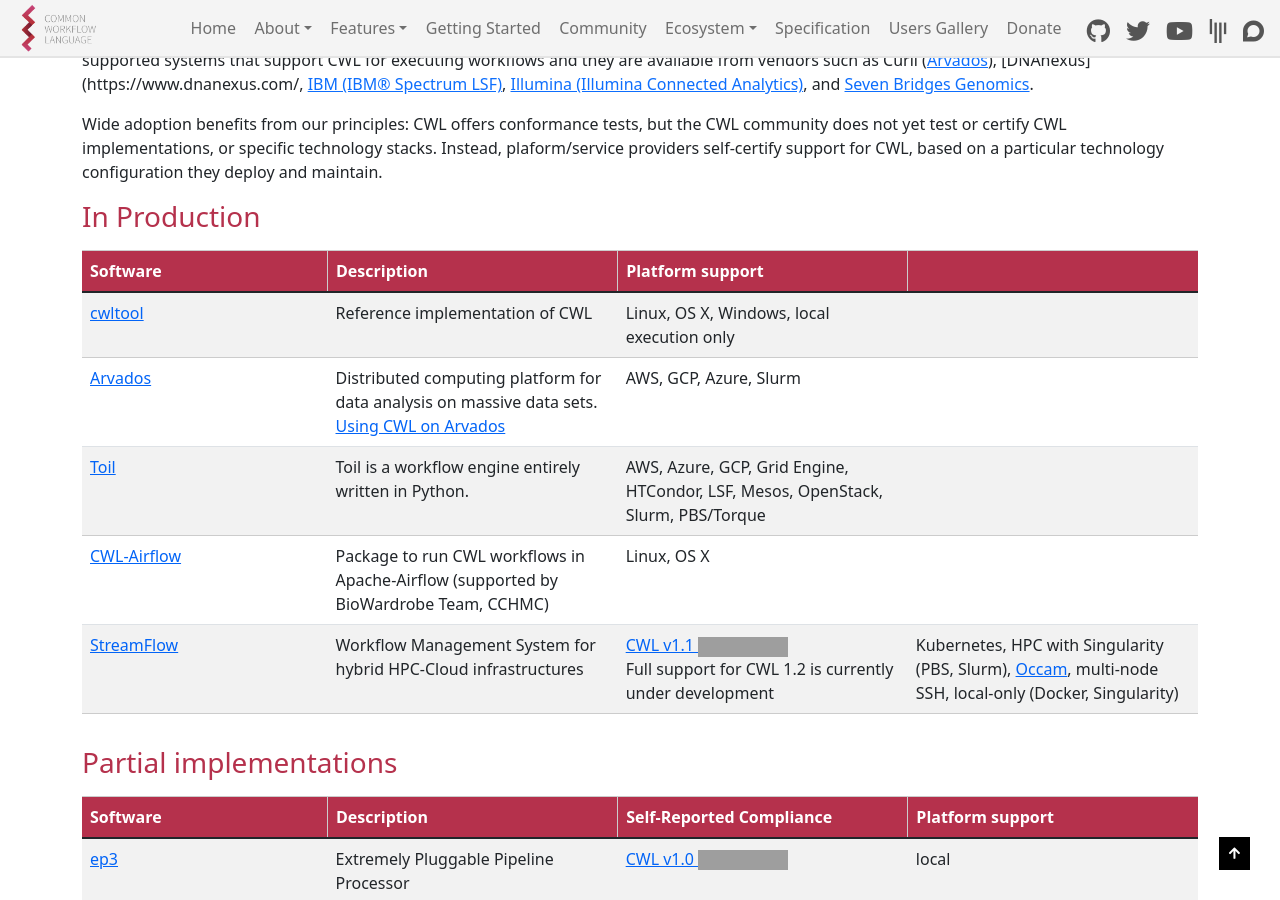
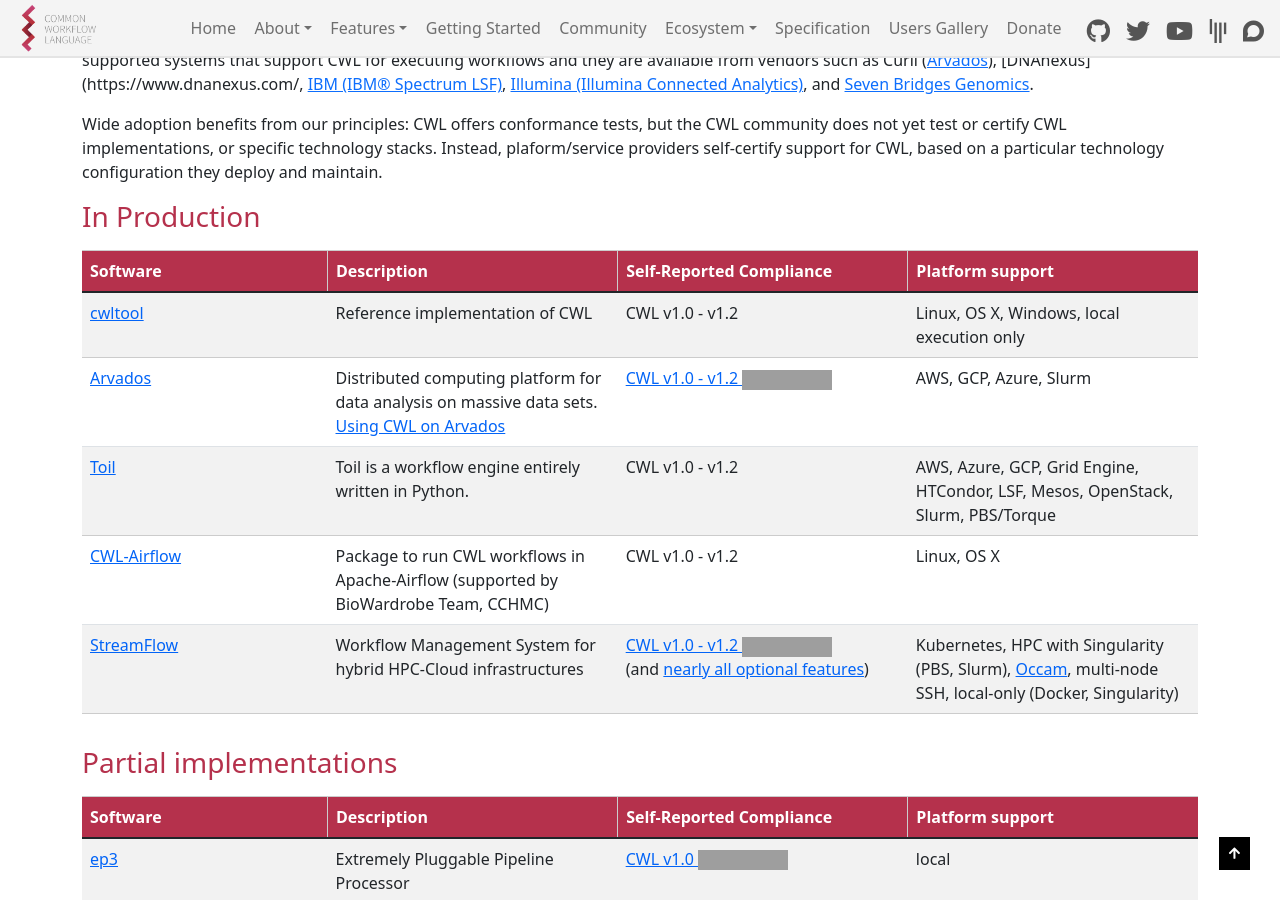
Before and after one commit to common-workflow-language/cwl-website, a Jekyll site: the page built from content/implementations.md, in a window 1280 px wide and 900 px high, scrolled down 282 px. Built offline with Jekyll 4.4.1, drawn with Linux system fonts in a browser that asks for light colours; grey boxes are pictures that could not be loaded.

Commit message:
Add updated Implementations badges from #90 and previous updates

```diff
--- a/content/implementations.md
+++ b/content/implementations.md
@@ -27,14 +27,14 @@
 {:.cwl-red}
 ### In Production
 
-{: .table .rows-3}
-|Software|Description|Platform support|
-|--- |--- |--- |
-|[cwltool](https://github.com/common-workflow-language/cwltool)|Reference implementation of CWL|Linux, OS X, Windows, local execution only|
-|[Arvados](https://arvados.org/)|Distributed computing platform for data analysis on massive data sets. [Using CWL on Arvados](https://doc.arvados.org/user/cwl/cwl-runner.html)|AWS, GCP, Azure, Slurm|
-|[Toil](https://github.com/BD2KGenomics/toil)|Toil is a workflow engine entirely written in Python.|AWS, Azure, GCP, Grid Engine, HTCondor, LSF, Mesos, OpenStack, Slurm, PBS/Torque|
-|[CWL-Airflow](https://github.com/Barski-lab/cwl-airflow)|Package to run CWL workflows in Apache-Airflow (supported by BioWardrobe Team, CCHMC)|Linux, OS X|
-|[StreamFlow](https://streamflow.di.unito.it/)|Workflow Management System for hybrid HPC-Cloud infrastructures|[CWL v1.1 ![Required](https://badgen.net/https/streamflow.di.unito.it/cwl-conformance/v1.2/required.json?icon=commonwl)](https://github.com/alpha-unito/streamflow#cwl-compatibility) <br>Full support for CWL 1.2 is currently under development|Kubernetes, HPC with Singularity (PBS, Slurm), [Occam](https://c3s.unito.it/index.php/super-computer), multi-node SSH, local-only (Docker, Singularity)|
+{: .table .cols-3}
+|Software|Description| Self-Reported Compliance | Platform support|
+|--- |--- |--- |--- |
+|[cwltool](https://github.com/common-workflow-language/cwltool)|Reference implementation of CWL|CWL v1.0 - v1.2|Linux, OS X, Windows, local execution only|
+|[Arvados](https://arvados.org/)|Distributed computing platform for data analysis on massive data sets. [Using CWL on Arvados](https://doc.arvados.org/user/cwl/cwl-runner.html)|[CWL v1.0 - v1.2 ![Required](https://badgen.net/https/jutro-4zz18-ytx3kamvs9vo8q5.collections.jutro.arvadosapi.com/required.json?icon=commonwl)](https://dev.arvados.org/projects/arvados/wiki/CWL_Conformance)|AWS, GCP, Azure, Slurm|
+|[Toil](https://github.com/BD2KGenomics/toil)|Toil is a workflow engine entirely written in Python.|CWL v1.0 - v1.2|AWS, Azure, GCP, Grid Engine, HTCondor, LSF, Mesos, OpenStack, Slurm, PBS/Torque|
+|[CWL-Airflow](https://github.com/Barski-lab/cwl-airflow)|Package to run CWL workflows in Apache-Airflow (supported by BioWardrobe Team, CCHMC)|CWL v1.0 - v1.2|Linux, OS X|
+|[StreamFlow](https://streamflow.di.unito.it/)|Workflow Management System for hybrid HPC-Cloud infrastructures|[CWL v1.0 - v1.2 ![Required](https://badgen.net/https/streamflow.di.unito.it/cwl-conformance/v1.2/required.json?icon=commonwl)](https://github.com/alpha-unito/streamflow#cwl-compatibility)<br />(and [nearly all optional features](https://github.com/alpha-unito/streamflow#cwl-compatibility))|Kubernetes, HPC with Singularity (PBS, Slurm), [Occam](https://c3s.unito.it/index.php/super-computer), multi-node SSH, local-only (Docker, Singularity)|
 
 {:.cwl-red}
 ### Partial implementations
```
